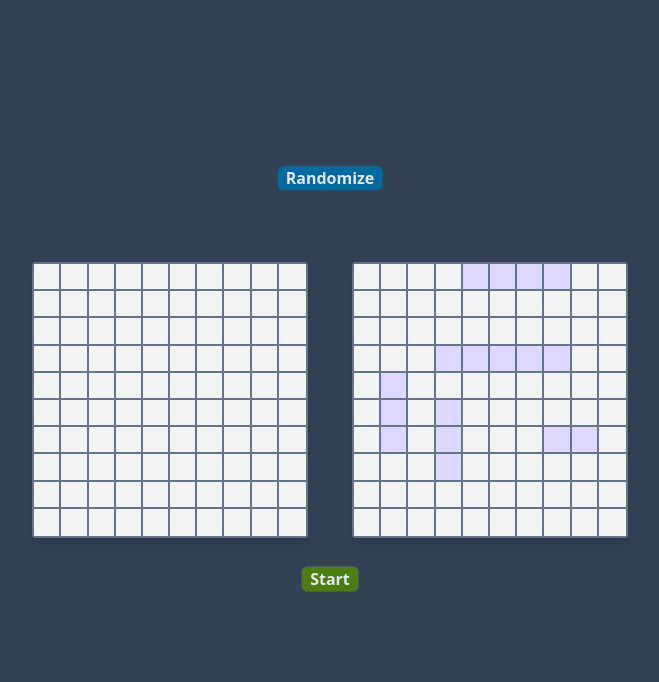
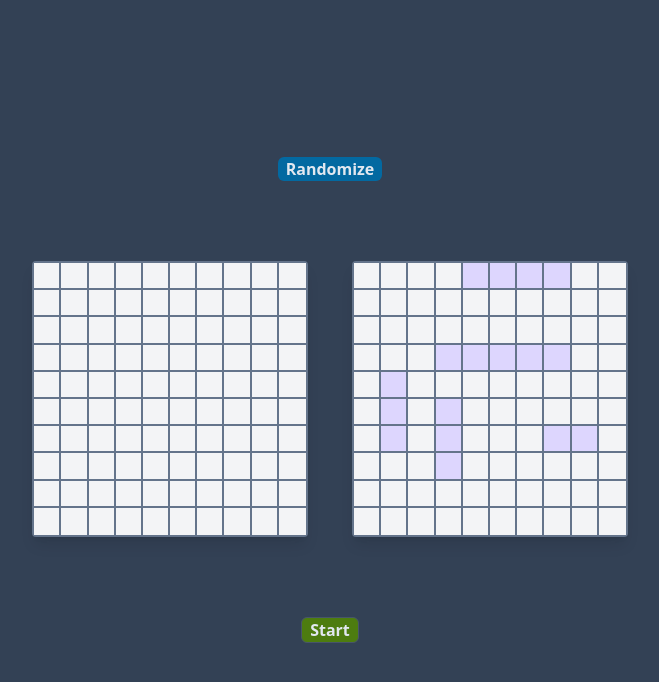
Before and after one commit to gabs712/battleship, a plain HTML site: page index.html in a window 1280 px wide. Shown: the whole page, without its empty margins (310-969 px from the left). Drawn offline with Linux system fonts and the light colour scheme.

Commit message:
Update dist

```diff
--- a/index.html
+++ b/index.html
@@ -1 +1 @@
-<!doctype html><html lang="en"><head><meta charset="UTF-8"/><meta name="viewport" content="width=device-width,initial-scale=1"/><title>Battleship</title><script type="module" src="main.bundle.js"></script><link href="main.bundle.css" rel="stylesheet"></head><body class="grid min-h-svh place-content-center bg-slate-700"><main class="relative"><div class="absolute left-1/2 -top-24 flex -translate-x-1/2 justify-center"><button data-randomize-buttom class="rounded-md bg-sky-700 px-2 font-bold text-slate-200 transition-colors hover:bg-sky-600 active:bg-sky-500" type="button">Randomize</button></div><div class="flex gap-11"><div data-grid1 class="grid border-collapse auto-rows-[1.7rem] grid-cols-[repeat(10,1.7rem)] overflow-hidden rounded p-0.5 shadow-lg"></div><div data-grid2 class="grid border-collapse auto-rows-[1.7rem] grid-cols-[repeat(10,1.7rem)] overflow-hidden rounded p-0.5 shadow-lg"></div></div><div class="absolute left-1/2 mt-7 flex -translate-x-1/2 justify-center"><button data-start-button class="rounded-md border border-slate-600 bg-lime-700 px-2 font-bold text-slate-200 transition-colors hover:bg-lime-600 active:bg-lime-500" type="button">Start</button></div></main></body></html>
+<!doctype html><html lang="en"><head><meta charset="UTF-8"/><meta name="viewport" content="width=device-width,initial-scale=1"/><title>Battleship</title><script type="module" src="main.bundle.js"></script><link href="main.bundle.css" rel="stylesheet"></head><body class="grid min-h-svh place-content-center bg-slate-700"><main class="grid gap-8 py-5 sm:gap-20"><div class="flex justify-center"><button data-randomize-buttom class="rounded-md bg-sky-700 px-2 font-bold text-slate-200 transition-colors hover:bg-sky-600 active:bg-sky-500" type="button">Randomize</button></div><div class="flex gap-5 sm:gap-11 flex-wrap justify-center"><div data-grid1 class="grid border-collapse auto-rows-[1.7rem] grid-cols-[repeat(10,1.7rem)] overflow-hidden rounded p-0.5 shadow-lg"></div><div data-grid2 class="grid border-collapse auto-rows-[1.7rem] grid-cols-[repeat(10,1.7rem)] overflow-hidden rounded p-0.5 shadow-lg"></div></div><div class="flex justify-center"><button data-start-button class="rounded-md border border-slate-600 bg-lime-700 px-2 font-bold text-slate-200 transition-colors hover:bg-lime-600 active:bg-lime-500" type="button">Start</button></div></main></body></html>
```
Also changed, not shown: main.bundle.css, 1 other file.
